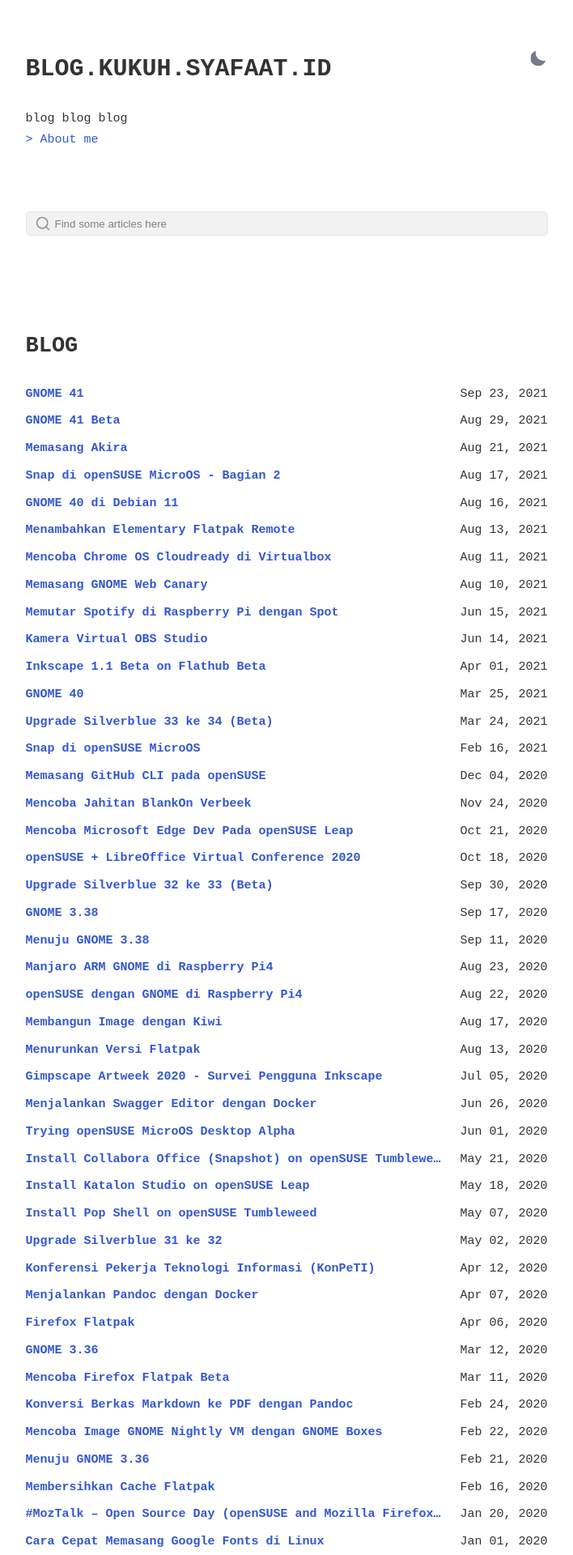
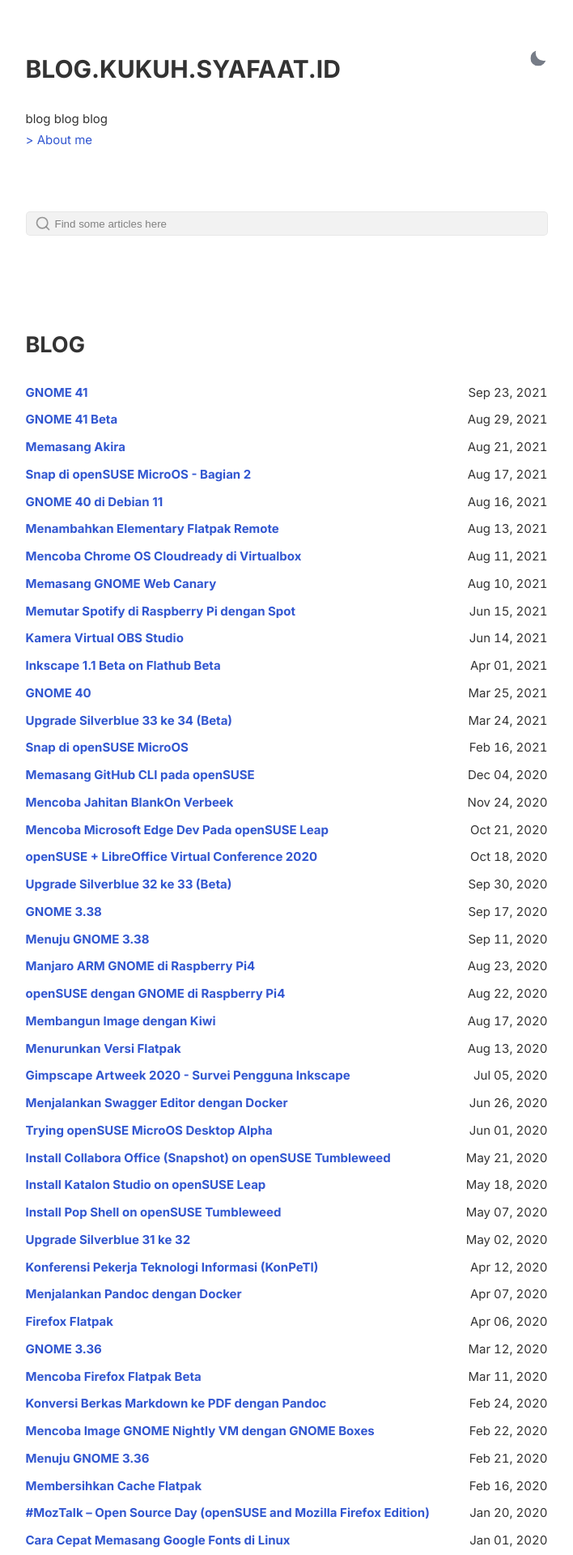
Before and after one commit to cho2/cho2.github.io, a Jekyll site: the page built from index.html, in a window 1280 px wide. Shown: the top 1920 px of the page at 81% size, without its empty margins (286-994 px from the left). Built offline with Jekyll 4.4.1, drawn with Linux system fonts in a browser that asks for light colours.

Commit message:
Update font on scss

```diff
--- a/_sass/_main.scss
+++ b/_sass/_main.scss
@@ -34,7 +34,7 @@ html {
 
 html,
 html[data-theme="light"] {
-	--text-font: Play;
+	--text-font: Inter;
 	--source-code-font: Source Code Pro;
 	--very-light-text-color: rgb(222, 222, 222);
 	--light-text-color: rgb(89, 183, 255);
@@ -98,7 +98,7 @@ html[data-theme="light"] {
 }
 
 html[data-theme="dark"] {
-	--text-font: Play;
+	--text-font: Inter;
 	--source-code-font: Source Code Pro;
 	--very-light-text-color: #EEE;
 	--light-text-color: #c4bbf0;
```
